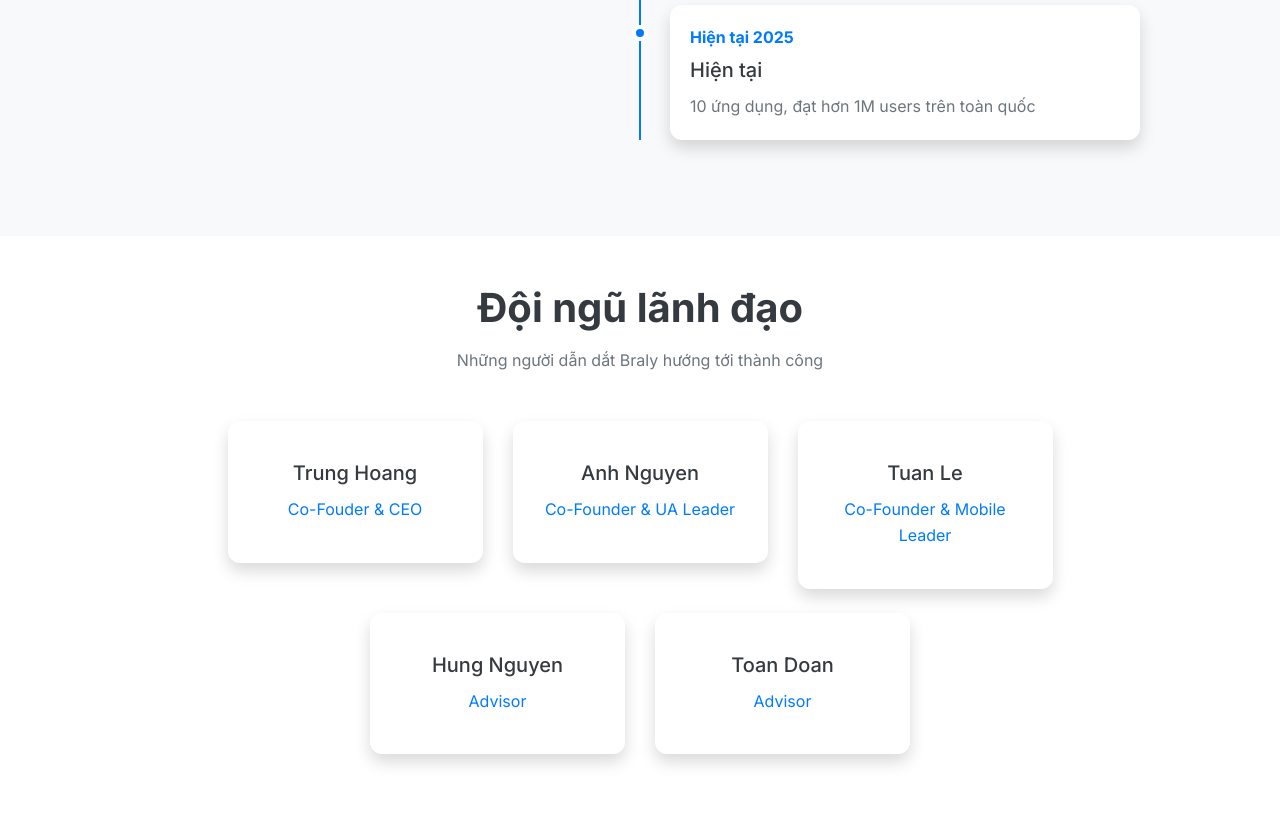
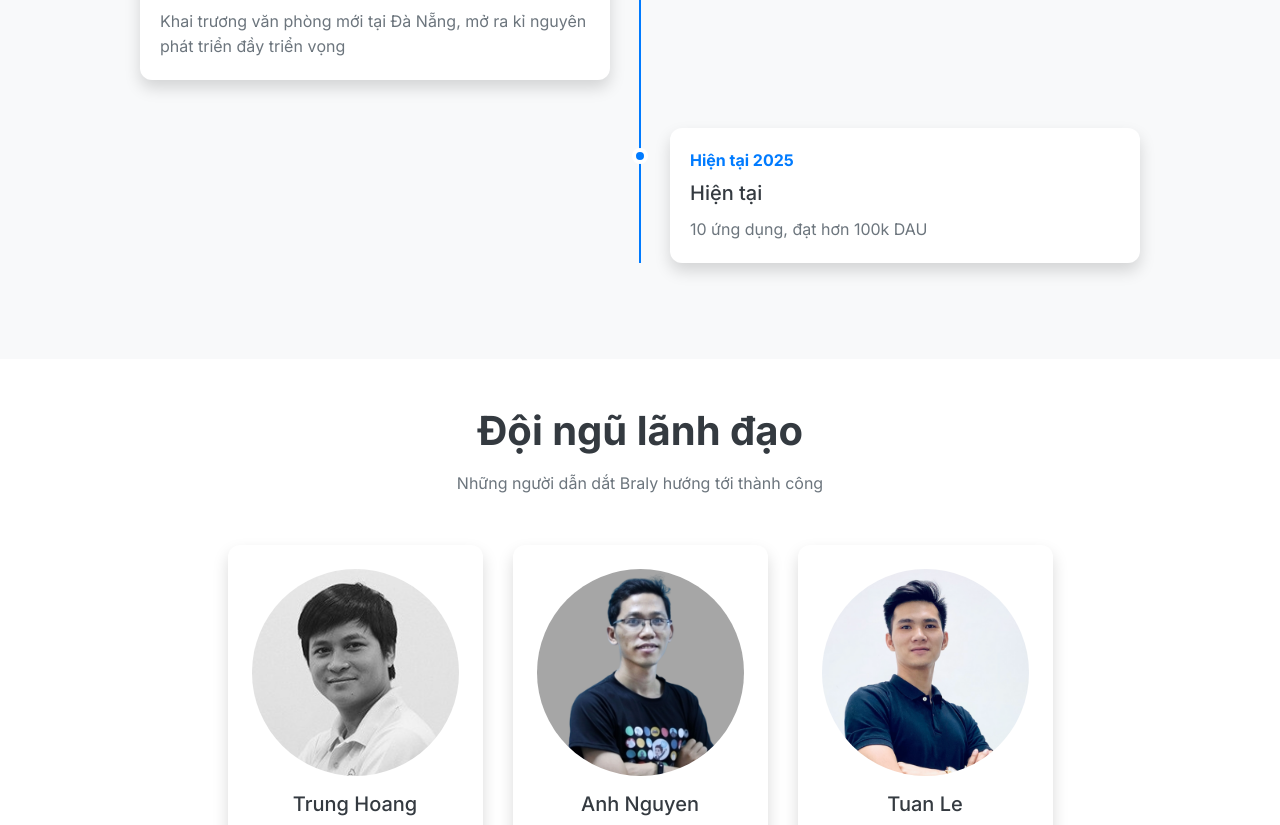
Before and after one commit to Ngocnguyen0000/Web_BralyDN, a plain HTML site: page about.html in a window 1280 px wide. Shown: the part 2824-3649 px from the top of the page. Drawn offline with nearby package versions, Linux system fonts and the light colour scheme; a script that the page names is missing.

Commit message:
feat: update about page and add new images

```diff
--- a/about.html
+++ b/about.html
@@ -41,7 +41,7 @@
             <div class="row">
                 <div class="col-lg-6 mb-4">
                     <div class="card h-100 border-0 shadow">
-                        <div class="card-body p-4">
+                        <div class="card-body p-4" style="height: 348px;">
                             <div class="d-flex align-items-center mb-4">
                                 <div class="mission-icon bg-primary text-white rounded-circle mr-3">
                                     <i class="fas fa-bullseye"></i>
@@ -82,8 +82,7 @@
 
                 <!-- Main Featured Value -->
 
-                <div class="row justify-content-center mb-4">
-
+            <div class="row justify-content-center mb-4">
                 <div class="col-lg-4 col-md-6 d-flex">
                   <article class="card featured-value-card border-0 shadow-lg text-center card-hover h-100 w-100">
                     <div class="card-body p-5 d-flex flex-column">
@@ -194,7 +193,7 @@
                             <div class="card-body">
                                 <div class="timeline-year text-primary font-weight-bold mb-2">Tháng 4/2025</div>
                                 <h5 class="card-title">Ứng dụng đầu tiên ra mắt</h5>
-                                <p class="card-text text-muted">Nhanh chóng đạt 500k users, đánh dấu bước tiến quan trọng trên hành trình phát triển</p>
+                                <p class="card-text text-muted">Nhanh chóng đạt 500k downloads, đánh dấu bước tiến quan trọng trên hành trình phát triển</p>
                             </div>
                         </div>
                     </div>
@@ -220,7 +219,7 @@
                             <div class="card-body">
                                 <div class="timeline-year text-primary font-weight-bold mb-2">Hiện tại 2025</div>
                                 <h5 class="card-title">Hiện tại</h5>
-                                <p class="card-text text-muted">10 ứng dụng, đạt hơn 1M users trên toàn quốc</p>
+                                <p class="card-text text-muted">10 ứng dụng, đạt hơn 100k DAU</p>
                             </div>
                         </div>
                     </div>
@@ -242,10 +241,10 @@
                     <div class="card team-card border-0 shadow text-center">
                         <div class="card-body p-4">
                             <div class="team-avatar mx-auto mb-3">
-                                <!-- <img src="https://via.placeholder.com/150" alt="Team Member" class="img-fluid rounded-circle"> -->
+                                <img src="./assets/images/ThS. Hoang Nhac Trung (1).jpg" alt="Team Member" class="img-fluid rounded-circle">
                             </div>
                             <h5 class="card-title">Trung Hoang</h5>
-                            <p class="text-primary mb-3">Co-Fouder & CEO</p>
+                            <p class="text-primary mb-3">Co-Fouder & CEO/CPO <br><br></p>
                             <!-- <p class="card-text text-muted small">10+ năm kinh nghiệm trong lĩnh vực công nghệ</p> -->
                         </div>
                     </div>
@@ -255,10 +254,10 @@
                     <div class="card team-card border-0 shadow text-center">
                         <div class="card-body p-4">
                             <div class="team-avatar mx-auto mb-3">
-                                <!-- <img src="https://via.placeholder.com/150" alt="Team Member" class="img-fluid rounded-circle"> -->
+                                <img src="./assets/images/image (6).png" alt="Team Member" class="img-fluid rounded-circle">
                             </div>
                             <h5 class="card-title">Anh Nguyen</h5>
-                            <p class="text-primary mb-3">Co-Founder & UA Leader</p>
+                            <p class="text-primary mb-3">Co-Founder & UA Leader <br><br></p>
                             <!-- <p class="card-text text-muted small">Chuyên gia về phát triển ứng dụng di động</p> -->
                         </div>
                     </div>
@@ -268,7 +267,7 @@
                     <div class="card team-card border-0 shadow text-center">
                         <div class="card-body p-4">
                             <div class="team-avatar mx-auto mb-3">
-                                <!-- <img src="https://via.placeholder.com/150" alt="Team Member" class="img-fluid rounded-circle"> -->
+                                <img src="./assets/images/image (5).png" alt="Team Member" class="img-fluid rounded-circle">
                             </div>
                             <h5 class="card-title">Tuan Le</h5>
                             <p class="text-primary mb-3">Co-Founder & Mobile Leader</p>
@@ -278,31 +277,32 @@
                 </div>
             </div>
 
-                        <div class="row justify-content-center">
+            <div class="row justify-content-center">
                 <div class="col-lg-3 col-md-6 mb-4">
                     <div class="card team-card border-0 shadow text-center">
                         <div class="card-body p-4">
                             <div class="team-avatar mx-auto mb-3">
-                                <!-- <img src="https://via.placeholder.com/150" alt="Team Member" class="img-fluid rounded-circle"> -->
+                                <img src="./assets/images/anh.png" alt="Team Member" class="img-fluid rounded-circle">
+                            </div>
+                            <h5 class="card-title">Toan Doan</h5>
+                            <p class="text-primary mb-3">Co-founder & Advisor</p>
+                        </div>
+                    </div>
+                </div>
+                <div class="col-lg-3 col-md-6 mb-4">
+                    <div class="card team-card border-0 shadow text-center">
+                        <div class="card-body p-4">
+                            <div class="team-avatar mx-auto mb-3">
+                                <img src="./assets/images/image (7).png" alt="Team Member" class="img-fluid rounded-circle">
                             </div>
                             <h5 class="card-title">Hung Nguyen</h5>
-                            <p class="text-primary mb-3">Advisor</p>
+                            <p class="text-primary mb-3">Co-founder & Advisor</p>
                             <!-- <p class="card-text text-muted small">10+ năm kinh nghiệm trong lĩnh vực công nghệ</p> -->
                         </div>
                     </div>
                 </div>
 
-                <div class="col-lg-3 col-md-6 mb-4">
-                    <div class="card team-card border-0 shadow text-center">
-                        <div class="card-body p-4">
-                            <div class="team-avatar mx-auto mb-3">
-                                <!-- <img src="https://via.placeholder.com/150" alt="Team Member" class="img-fluid rounded-circle"> -->
-                            </div>
-                            <h5 class="card-title">Toan Doan</h5>
-                            <p class="text-primary mb-3">Advisor</p>
-                        </div>
-                    </div>
-                </div>
+
 
 
             </div>
```
Also changed, not shown: assets/images/ThS. Hoang Nhac Trung (1).jpg (added), assets/images/anh.png (added), assets/images/image (5).png (added), assets/images/image (6).png (added), assets/images/image (7).png (added).
